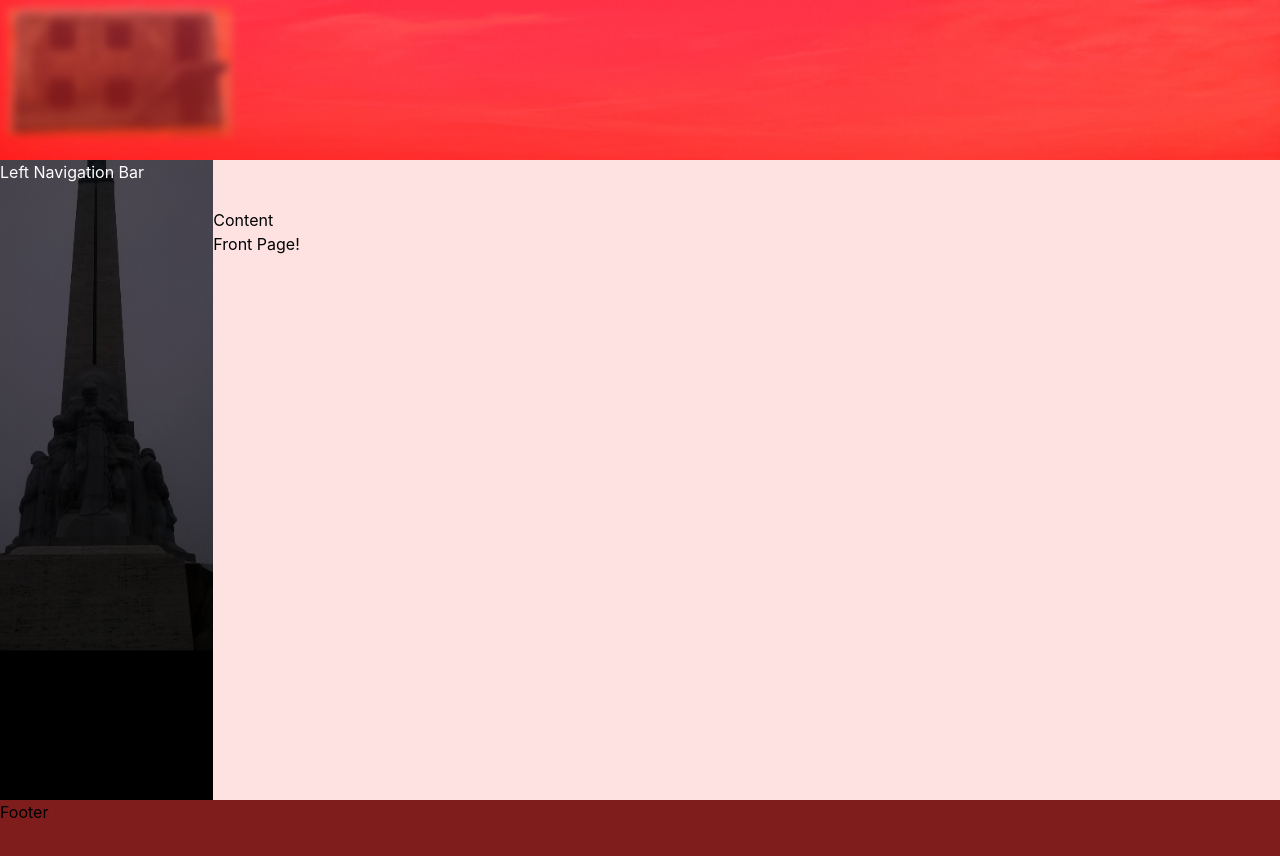
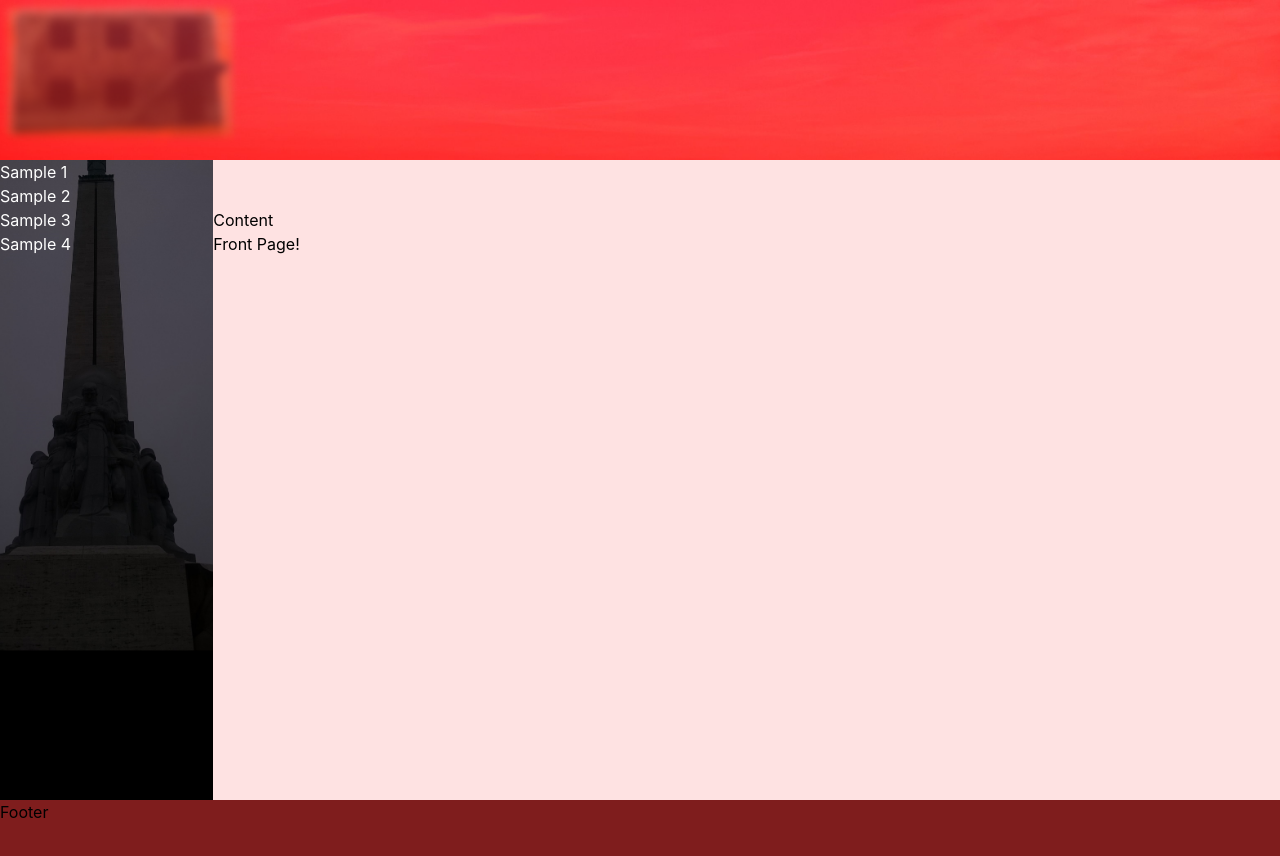
Before and after one commit to otavo002-xamk/portfolio-2023, a React (Create React App) app: page / in a window 1280 px wide. Shown: the top 856 px of the page. Built offline with nearby package versions, Linux system fonts and the light colour scheme.

Commit message:
added router

```diff
--- a/src/Content.js
+++ b/src/Content.js
@@ -1,24 +1,11 @@
 import React from "react";
-import { BrowserRouter as Router, Routes, Route } from "react-router-dom";
-import FrontPage from "./pages/FrontPage";
-import Sample1 from "./pages/Sample1";
-import Sample2 from "./pages/Sample2";
-import Sample3 from "./pages/Sample3";
-import Sample4 from "./pages/Sample4";
+import { Outlet } from "react-router-dom";
 
 function Content() {
   return (
     <div className="lg:col-start-2 lg:col-end-7 w-full bg-red-100 pt-52">
       <h3>Content</h3>
-      <Router>
-        <Routes>
-          <Route exact path="/" element={<FrontPage />} />
-          <Route path="/sample1" element={<Sample1 />} />
-          <Route path="/sample2" element={<Sample2 />} />
-          <Route path="/sample3" element={<Sample3 />} />
-          <Route path="/sample4" element={<Sample4 />} />
-        </Routes>
-      </Router>
+      <Outlet />
     </div>
   );
 }
--- a/src/LeftNavBar.js
+++ b/src/LeftNavBar.js
@@ -1,9 +1,21 @@
 import React from "react";
+import { Link } from "react-router-dom";
 
 function LeftNavBar() {
   return (
     <div className="bg-leftNavBar bg-cover pt-40 lg:col-start-1 lg:col-end-1 bg-black">
-      <p className="text-white">Left Navigation Bar</p>
+      <p className="text-white">
+        <Link to="/sample1">Sample 1</Link>
+      </p>
+      <p className="text-white">
+        <Link to="/sample2">Sample 2</Link>
+      </p>
+      <p className="text-white">
+        <Link to="/sample3">Sample 3</Link>
+      </p>
+      <p className="text-white">
+        <Link to="/sample4">Sample 4</Link>
+      </p>
     </div>
   );
 }
--- a/src/index.js
+++ b/src/index.js
@@ -1,13 +1,14 @@
-import React from 'react';
-import ReactDOM from 'react-dom/client';
-import './index.css';
-import App from './App';
-import reportWebVitals from './reportWebVitals';
+import React from "react";
+import ReactDOM from "react-dom/client";
+import "./index.css";
+import reportWebVitals from "./reportWebVitals";
+import { RouterProvider } from "react-router-dom";
+import router from "./router";
 
-const root = ReactDOM.createRoot(document.getElementById('root'));
+const root = ReactDOM.createRoot(document.getElementById("root"));
 root.render(
   <React.StrictMode>
-    <App />
+    <RouterProvider router={router} />
   </React.StrictMode>
 );
 
--- /dev/null
+++ b/src/router.js
@@ -0,0 +1,38 @@
+import { createBrowserRouter } from "react-router-dom";
+import App from "./App";
+import FrontPage from "./pages/FrontPage";
+import Sample1 from "./pages/Sample1";
+import Sample2 from "./pages/Sample2";
+import Sample3 from "./pages/Sample3";
+import Sample4 from "./pages/Sample4";
+
+const router = createBrowserRouter([
+  {
+    path: "/",
+    element: <App />,
+    children: [
+      {
+        path: "/",
+        element: <FrontPage />,
+      },
+      {
+        path: "/sample1",
+        element: <Sample1 />,
+      },
+      {
+        path: "/sample2",
+        element: <Sample2 />,
+      },
+      {
+        path: "/sample3",
+        element: <Sample3 />,
+      },
+      {
+        path: "/sample4",
+        element: <Sample4 />,
+      },
+    ],
+  },
+]);
+
+export default router;
```
